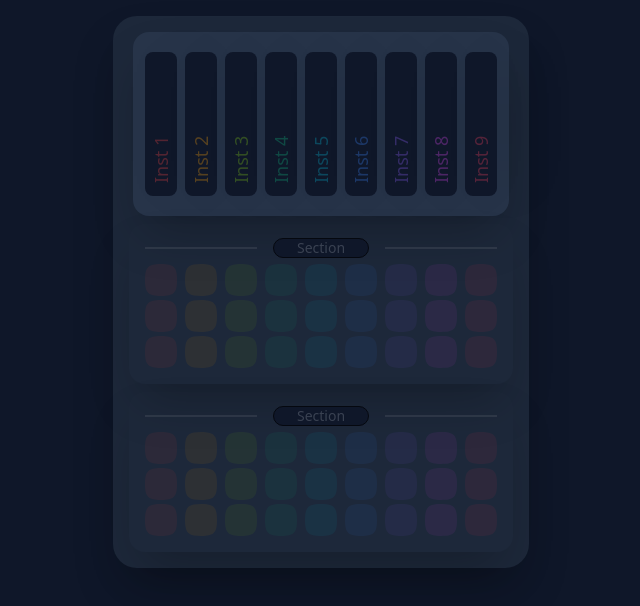
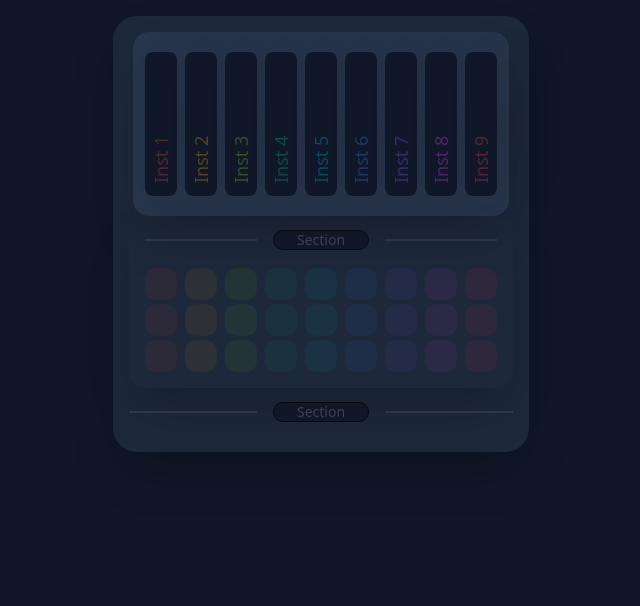
Before and after one commit to BKSchatzki/songstruct, a React (Vite) app: page / in a window 1280 px wide. Shown: the top 606 px of the page, without its empty margins (319-959 px from the left). Built offline with nearby package versions, Linux system fonts and the light colour scheme.

Commit message:
Add sections on clicking last

```diff
--- a/src/components/Arrangement.jsx
+++ b/src/components/Arrangement.jsx
@@ -1,6 +1,7 @@
-import React from "react";
+import React, { useState } from "react";
 import Headers from "./Headers";
 import Section from "./Section";
+import Divider from "./Divider";
 
 function Arrangement() {
   const colors = [
@@ -15,12 +16,23 @@ function Arrangement() {
     "-rose-500",
   ];
 
+  const [sections, setSections] = useState([1]);
+
+  const addNewSection = () => {
+    const newSectionNumber = sections.length + 1;
+    setSections([...sections, newSectionNumber]);
+  };
+
   return (
     <div className="mx-auto w-fit">
       <div className="m-4 mx-auto flex h-fit w-full flex-col items-center justify-start rounded-3xl bg-neutral p-4 shadow-2xl">
         <Headers colors={colors} />
-        <Section colors={colors} />
-        <Section colors={colors} />
+
+        {sections.map((sectionNumber) => (
+          <Section key={sectionNumber} colors={colors} />
+        ))}
+
+        <Divider onClick={addNewSection} />
       </div>
     </div>
   );
--- a/src/components/Divider.jsx
+++ b/src/components/Divider.jsx
@@ -1,8 +1,16 @@
 import React from "react";
 
-function Divider() {
+function Divider(props) {
+  const { onClick } = props;
+
+  const handleDividerClick = () => {
+    if (onClick) {
+      onClick();
+    }
+  };
+
   return (
-    <div className="divider divider-vertical mb-1">
+    <div className="divider divider-vertical mb-4" onClick={handleDividerClick}>
       <input
         className="text-md badge w-24 text-center align-middle placeholder:opacity-30"
         placeholder="Section"
--- a/src/components/Headers.jsx
+++ b/src/components/Headers.jsx
@@ -6,7 +6,7 @@ function Headers(props) {
 
   return (
     <div>
-      <div className="flex flex-row items-start justify-start gap-0 rounded-2xl bg-neutral-focus p-2 pb-[72px] shadow-2xl">
+      <div className=" flex flex-row items-start justify-start gap-0 rounded-2xl bg-neutral-focus p-2 pb-[72px] shadow-2xl">
         {colors.map((color, index) => (
           <Instrument colors={color} key={index} instrumentNumber={++index} />
         ))}
--- a/src/components/Section.jsx
+++ b/src/components/Section.jsx
@@ -6,7 +6,7 @@ function Section(props) {
   const { colors } = props;
 
   return (
-    <div className="mt-2 flex flex-col gap-1 rounded-2xl px-4 pb-4 shadow-2xl">
+    <div className="flex flex-col gap-1 rounded-2xl px-4 pb-4 shadow-2xl">
       <Divider />
       <div className="flex flex-row items-start justify-center gap-2">
         {colors.map((color, index) => (
```
